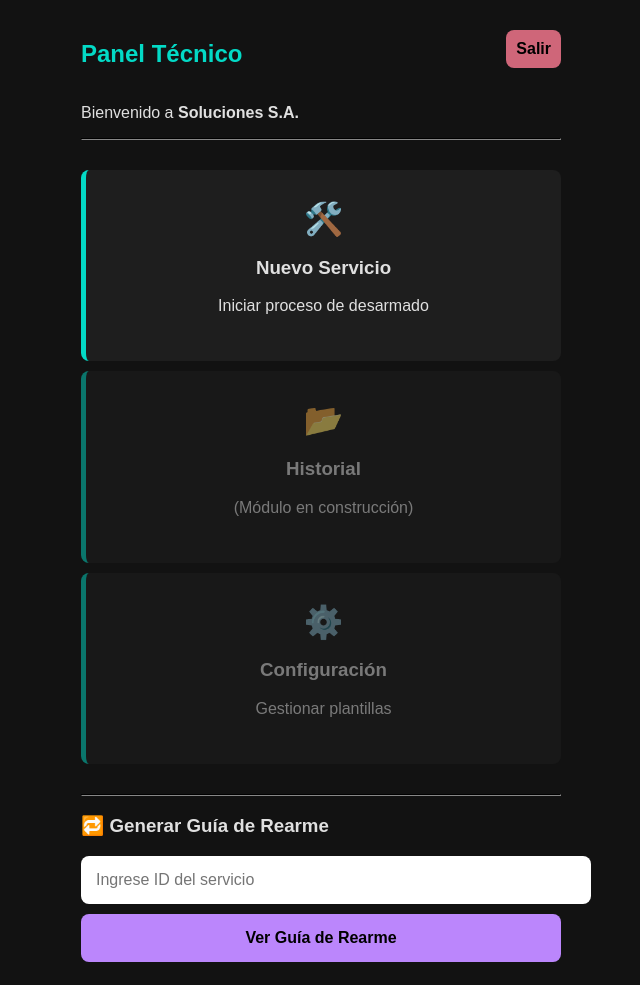
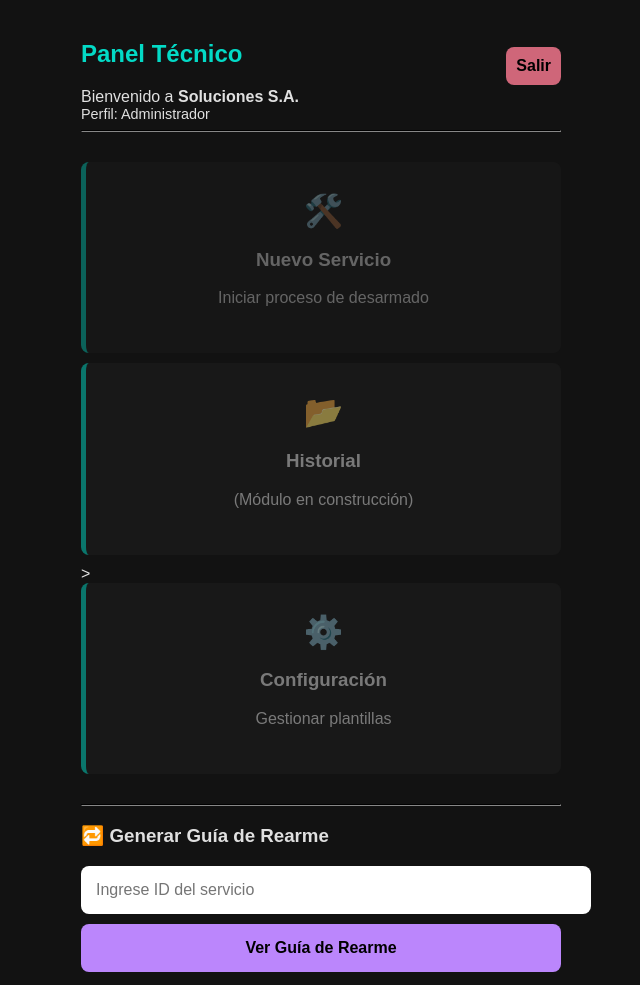
Before and after one commit to Aylinn27/iplacex-reversebuild, a plain HTML site: page frontend/dashboard.html in a window 1280 px wide. Shown: the whole page, without its empty margins (319-959 px from the left). Drawn offline with Linux system fonts and the light colour scheme; sample sign-in values are in the browser's storage.

Commit message:
Enhance dashboard layout and role-based visibility

```diff
--- a/frontend/dashboard.html
+++ b/frontend/dashboard.html
@@ -6,13 +6,20 @@
     <title>Panel Técnico - ReverseBuild</title>
     <link rel="stylesheet" href="css/styles.css">
 </head>
+<body>
 
-<body>
     <div class="container">
 
-        <!-- Encabezado -->
         <div style="display: flex; justify-content: space-between; align-items: center;">
+            <div>
                 <h2 style="color: #03dac6;">Panel Técnico</h2>
+                <p style="margin: 0;">
+                    Bienvenido a <strong>Soluciones S.A.</strong>
+                </p>
+                <p style="margin: 0; font-size: 0.9em;">
+                    Perfil: <span id="roleBadge"></span>
+                </p>
+            </div>
             <button
                 onclick="logout()"
                 style="width: auto; background-color: #cf6679; padding: 10px;">
@@ -20,13 +27,12 @@
             </button>
         </div>
 
-        <p>Bienvenido a <strong>Soluciones S.A.</strong></p>
         <hr style="border-color: #333;">
-
 
         <div style="margin-top: 30px;">
 
             <div
+                id="cardNuevo"
                 class="card"
                 onclick="crearServicio()"
                 style="cursor: pointer; text-align: center; padding: 30px;">
@@ -36,24 +42,28 @@
             </div>
 
             <div
+                id="cardHist"
                 class="card"
                 style="cursor: not-allowed; text-align: center; padding: 30px; opacity: 0.5;">
                 <h1 style="margin: 0;">📂</h1>
                 <h3>Historial</h3>
                 <p>(Módulo en construcción)</p>
             </div>
-
+>
             <div
+                id="cardConfig"
                 class="card"
                 style="cursor: not-allowed; text-align: center; padding: 30px; opacity: 0.5;">
                 <h1 style="margin: 0;">⚙️</h1>
                 <h3>Configuración</h3>
                 <p>Gestionar plantillas</p>
             </div>
+
         </div>
 
         <hr style="border-color: #333; margin-top: 30px;">
 
+        <div id="seccionRearme">
             <h3>🔁 Generar Guía de Rearme</h3>
 
             <input
@@ -63,14 +73,14 @@
                 style="width: 100%; margin-bottom: 10px;"
             >
 
-        <button onclick="verRearme()">Ver Guía de Rearme</button>
+            <button id="btnRearme" onclick="verRearme()">Ver Guía de Rearme</button>
 
             <ul id="listaPasos" style="margin-top: 20px;"></ul>
+        </div>
 
     </div>
 
     <script src="dashboard.js"></script>
-
 
     <script>
         const token = localStorage.getItem('token');
@@ -78,11 +88,59 @@
             window.location.href = 'index.html';
         }
 
+        const role = localStorage.getItem('role') || 'tecnico';
+
+        function configurarDashboardPorRol() {
+            const roleBadge = document.getElementById('roleBadge');
+            if (roleBadge) {
+                roleBadge.textContent = (role === 'admin') ? 'Administrador' : 'Técnico';
+            }
+
+            const cardNuevo   = document.getElementById('cardNuevo');
+            const cardHist    = document.getElementById('cardHist');
+            const cardConfig  = document.getElementById('cardConfig');
+            const seccionRearme = document.getElementById('seccionRearme');
+
+            if (role === 'tecnico') {
+
+                if (seccionRearme) {
+                    seccionRearme.style.display = 'none';
+                }
+
+                if (cardHist) {
+                    cardHist.style.opacity = '0.4';
+                    cardHist.style.cursor = 'not-allowed';
+                }
+
+                if (cardConfig) {
+                    cardConfig.style.opacity = '0.4';
+                    cardConfig.style.cursor = 'not-allowed';
+                }
+
+            } else if (role === 'admin') {
+
+                if (cardNuevo) {
+                    cardNuevo.style.opacity = '0.4';
+                    cardNuevo.style.cursor = 'not-allowed';
+                    cardNuevo.onclick = null;
+                }
+
+                if (seccionRearme) {
+                    seccionRearme.style.display = 'block';
+                }
+            }
+        }
+
+        configurarDashboardPorRol();
+
         function logout() {
             localStorage.removeItem('token');
+            localStorage.removeItem('role');
+            localStorage.removeItem('email');
             localStorage.removeItem('serviceId');
             window.location.href = 'index.html';
         }
     </script>
+
 </body>
 </html>
```
Lines whose indentation alone changed are shown as unchanged.
